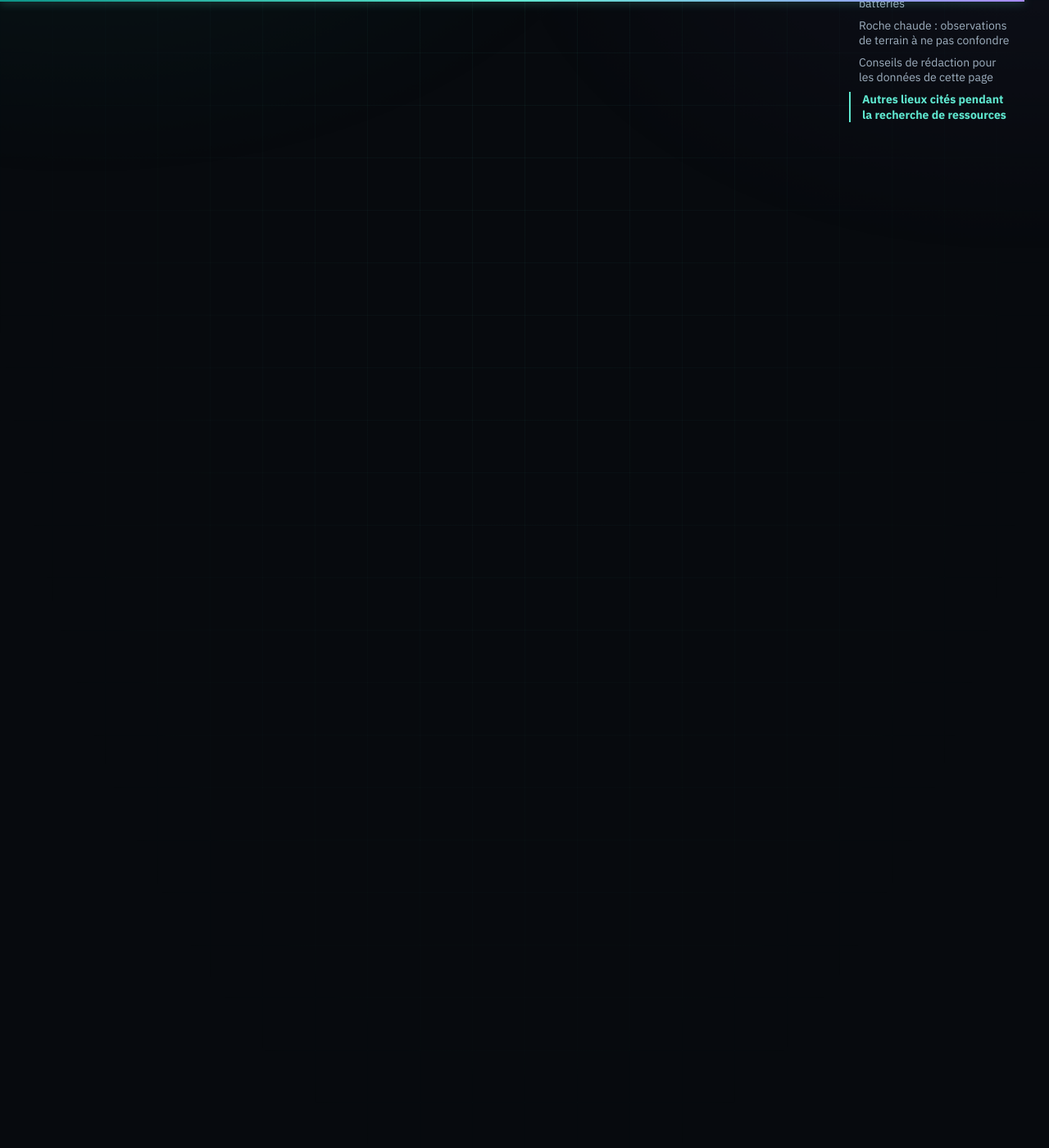
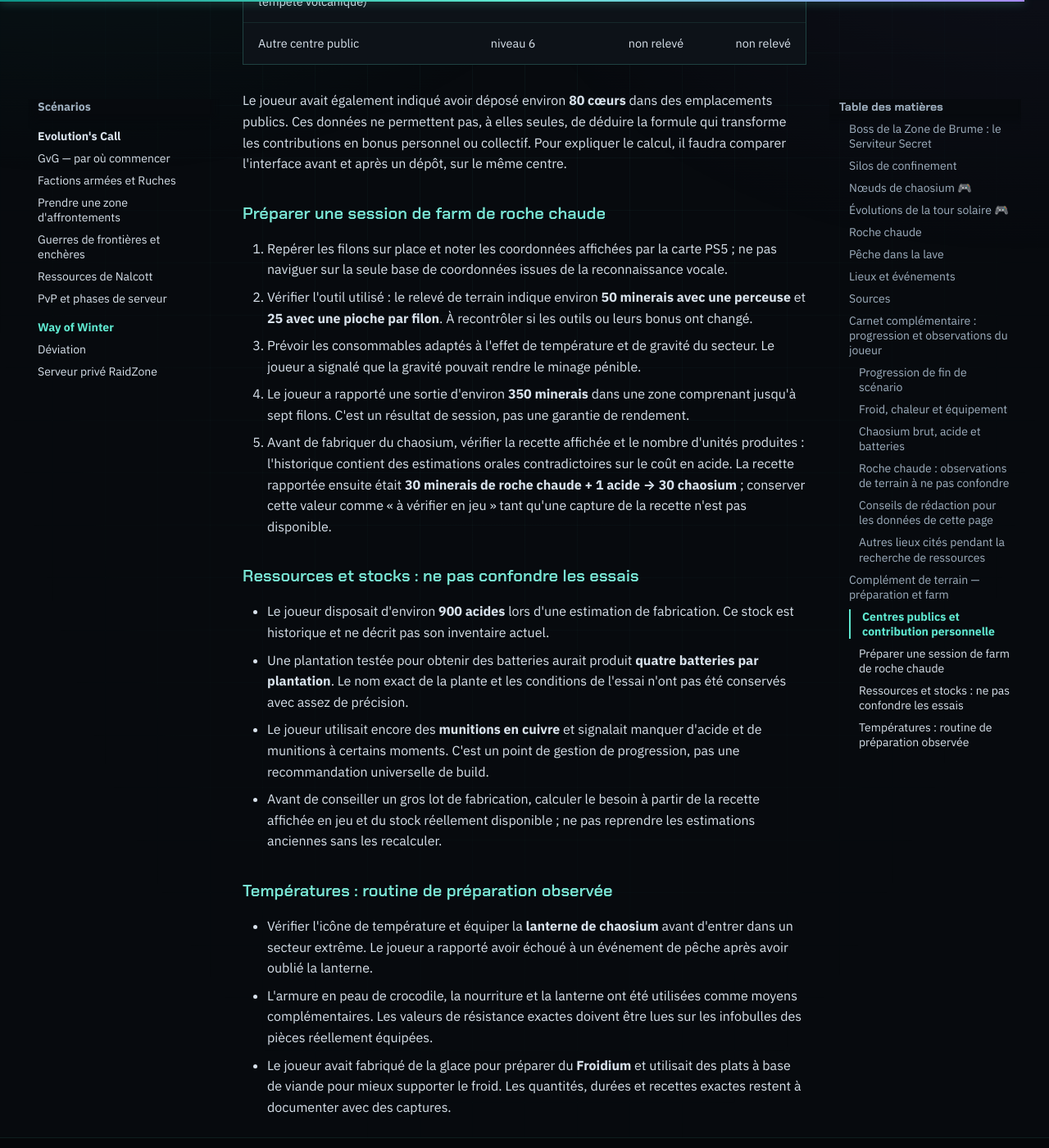
Before and after one commit to flav92/once-human-ps5-wiki, an MkDocs documentation site: the page built from docs/scenarios/way-of-winter.md, in a window 1280 px wide and 1400 px high, scrolled down 6298 px. Shown: the whole window at 82% size. Built offline with MkDocs 1.6.1 and Material for MkDocs 9.7.7, drawn with Linux system fonts in a browser that asks for light colours; comment, search, counter and statistics services are not loaded; some of the changed text lies outside the part shown.

Commit message:
Complète Way of Winter avec notes de farm et préparation

```diff
--- a/docs/scenarios/way-of-winter.md
+++ b/docs/scenarios/way-of-winter.md
@@ -124,3 +124,39 @@ Dans les échanges sur le farm de chaosium et de minerais, les noms suivants ont
 - Secteur proche du **Royaume virtuel**, d'une **carrière de soufre**, du **centre de recherche du Dieu du Feu** ou de la **grotte ensoleillée** : ces repères ont été cités oralement autour de coordonnées approximatives **−3641 / 3490**. Faute de capture, ne pas utiliser ces coordonnées comme itinéraire confirmé.
 
 Le joueur a aussi cherché du **minerai de cristal froid** et de l'acide pendant ces sorties. La roche chaude peut être difficile à miner dans les secteurs affectés par la gravité. 🎮
+
+
+## Complément de terrain — préparation et farm
+
+### Centres publics et contribution personnelle
+
+Les valeurs ci-dessous sont des relevés ponctuels racontés pendant la partie, pas des valeurs garanties aujourd'hui :
+
+| Centre / zone cité | Bonus de zone observé | Bonus personnel observé | Cœurs affichés |
+|---|---:|---:|---:|
+| Forge de givre (zone de blizzard) | niveau 4 | niveau 0 | 232 |
+| Mer Ardente (zone de tempête volcanique) | niveau 2 | non relevé | 130 |
+| Autre centre public | niveau 6 | non relevé | non relevé |
+
+Le joueur avait également indiqué avoir déposé environ **80 cœurs** dans des emplacements publics. Ces données ne permettent pas, à elles seules, de déduire la formule qui transforme les contributions en bonus personnel ou collectif. Pour expliquer le calcul, il faudra comparer l'interface avant et après un dépôt, sur le même centre.
+
+### Préparer une session de farm de roche chaude
+
+1. Repérer les filons sur place et noter les coordonnées affichées par la carte PS5 ; ne pas naviguer sur la seule base de coordonnées issues de la reconnaissance vocale.
+2. Vérifier l'outil utilisé : le relevé de terrain indique environ **50 minerais avec une perceuse** et **25 avec une pioche par filon**. À recontrôler si les outils ou leurs bonus ont changé.
+3. Prévoir les consommables adaptés à l'effet de température et de gravité du secteur. Le joueur a signalé que la gravité pouvait rendre le minage pénible.
+4. Le joueur a rapporté une sortie d'environ **350 minerais** dans une zone comprenant jusqu'à sept filons. C'est un résultat de session, pas une garantie de rendement.
+5. Avant de fabriquer du chaosium, vérifier la recette affichée et le nombre d'unités produites : l'historique contient des estimations orales contradictoires sur le coût en acide. La recette rapportée ensuite était **30 minerais de roche chaude + 1 acide → 30 chaosium** ; conserver cette valeur comme « à vérifier en jeu » tant qu'une capture de la recette n'est pas disponible.
+
+### Ressources et stocks : ne pas confondre les essais
+
+- Le joueur disposait d'environ **900 acides** lors d'une estimation de fabrication. Ce stock est historique et ne décrit pas son inventaire actuel.
+- Une plantation testée pour obtenir des batteries aurait produit **quatre batteries par plantation**. Le nom exact de la plante et les conditions de l'essai n'ont pas été conservés avec assez de précision.
+- Le joueur utilisait encore des **munitions en cuivre** et signalait manquer d'acide et de munitions à certains moments. C'est un point de gestion de progression, pas une recommandation universelle de build.
+- Avant de conseiller un gros lot de fabrication, calculer le besoin à partir de la recette affichée en jeu et du stock réellement disponible ; ne pas reprendre les estimations anciennes sans les recalculer.
+
+### Températures : routine de préparation observée
+
+- Vérifier l'icône de température et équiper la **lanterne de chaosium** avant d'entrer dans un secteur extrême. Le joueur a rapporté avoir échoué à un événement de pêche après avoir oublié la lanterne.
+- L'armure en peau de crocodile, la nourriture et la lanterne ont été utilisées comme moyens complémentaires. Les valeurs de résistance exactes doivent être lues sur les infobulles des pièces réellement équipées.
+- Le joueur avait fabriqué de la glace pour préparer du **Froidium** et utilisait des plats à base de viande pour mieux supporter le froid. Les quantités, durées et recettes exactes restent à documenter avec des captures.
```
